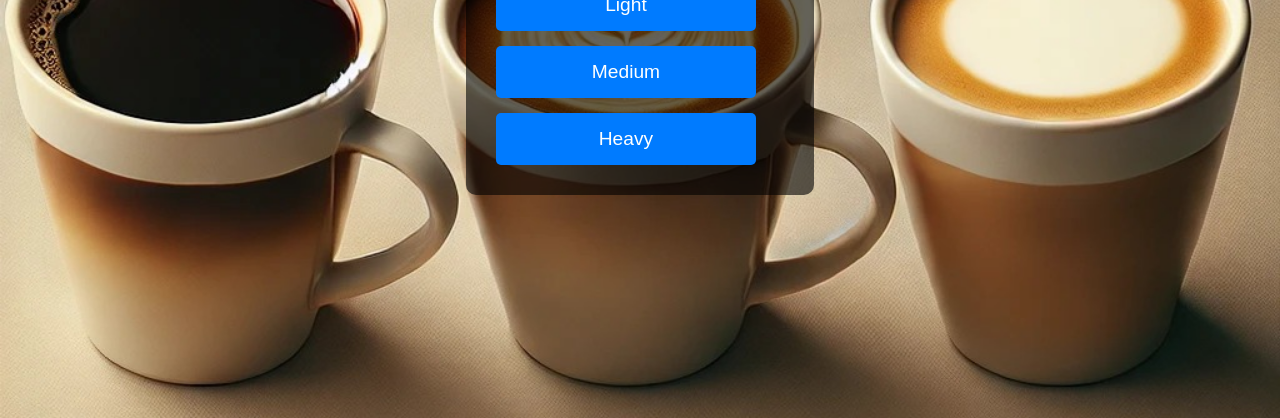
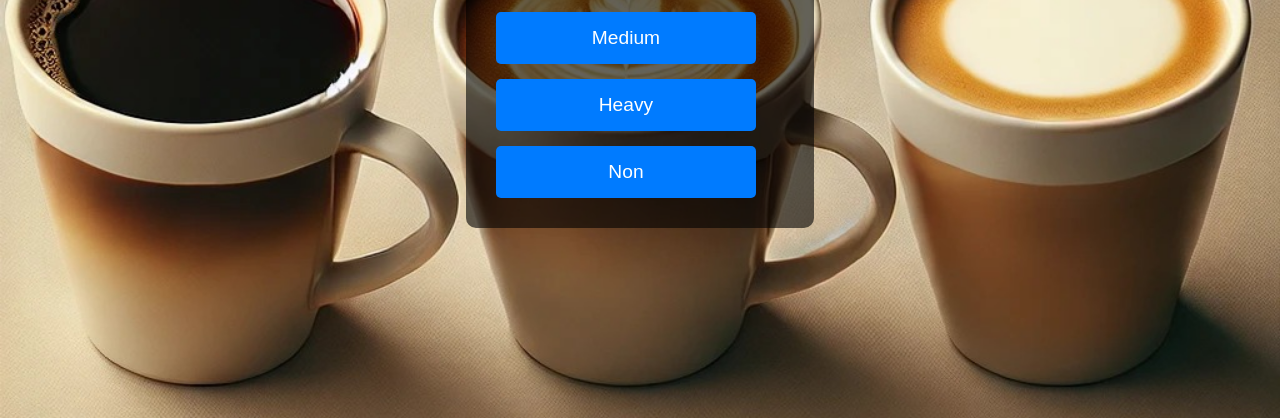
Before and after one commit to CreationDark/trialweb, a plain HTML site: page sixthPage.html in a window 1280 px wide. Shown: the part 382-800 px from the top of the page. Drawn offline with Linux system fonts and the light colour scheme.

Commit message:
Update sixthPage.html

```diff
--- a/sixthPage.html
+++ b/sixthPage.html
@@ -55,6 +55,7 @@
             <a href="seventhPage.html?choice=option1" class="button">Light</a>
             <a href="seventhPage.html?choice=option2" class="button">Medium</a>
             <a href="seventhPage.html?choice=option3" class="button">Heavy</a>
+            <a href="seventhPage.html?choice=option3" class="button">Non</a>
         </div>
     </div>
 </body>
```
